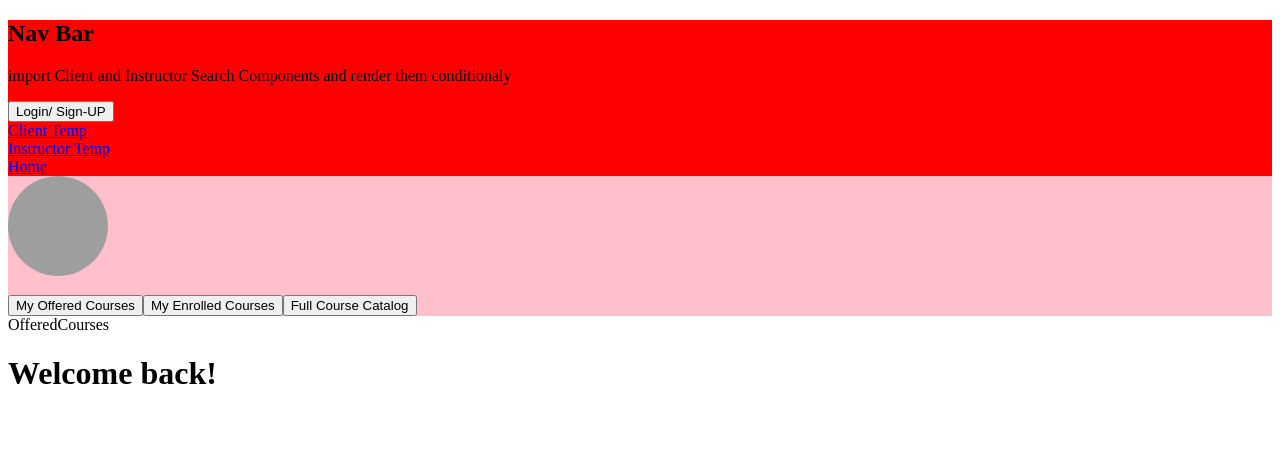
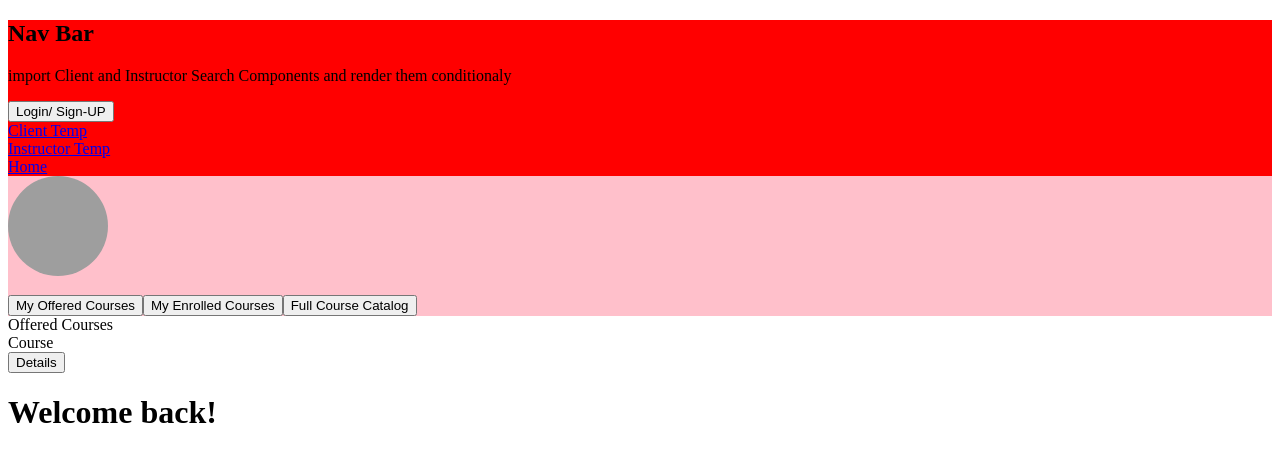
Before and after one commit to Build-Week-FT-Anywhere-Fitness-5/Front-End, a React (Create React App) app in the folder anywhere-fitness/: page /dashboard in a window 1280 px wide. Both pictures are taken after a click on the button "My Offered Courses". Shown: the top 462 px of the page. Built offline with nearby package versions, Linux system fonts and the light colour scheme; grey boxes are pictures that could not be loaded.

Commit message:
course components structured and conditionally rendering

```diff
--- /dev/null
+++ b/anywhere-fitness/src/Components/Courses/Course.js
@@ -0,0 +1,19 @@
+import React, { useState } from 'react';
+import CourseDetail from './CourseDetail';
+
+const Course = () => {
+    const [openDetail, setOpenDetail] = useState(false);
+    const handleOpenDetail = e => {
+        setOpenDetail(!openDetail);
+    }
+
+    return(
+        <>
+        <div>Course</div>
+        <button onClick={e => handleOpenDetail(e)}>Details</button>
+        {openDetail && <CourseDetail />}
+        </>
+    )
+}
+
+export default Course
--- /dev/null
+++ b/anywhere-fitness/src/Components/Courses/CourseDetail.js
@@ -0,0 +1,12 @@
+import React from 'react';
+
+const CourseDetail = () => {
+
+    return(
+        <>
+        <div>Course Detail</div>
+        </>
+    )
+}
+
+export default CourseDetail
--- a/anywhere-fitness/src/Components/Courses/EnrolledCourses.js
+++ b/anywhere-fitness/src/Components/Courses/EnrolledCourses.js
@@ -1,8 +1,12 @@
 import React from 'react';
+import Course from './Course';
 
 const EnrolledCourses = () => {
     return(
-        <div>EnrolledCourses</div>
+        <>
+            <div>EnrolledCourses</div>
+            <Course />
+        </>
     )
 }
 
--- a/anywhere-fitness/src/Components/Courses/FullCourseList.js
+++ b/anywhere-fitness/src/Components/Courses/FullCourseList.js
@@ -1,8 +1,12 @@
 import React from 'react';
+import Course from './Course';
 
 const FullCourseList = () => {
     return(
-        <div>FullCourseList</div>
+        <>
+            <div>Full Course List</div>
+            <Course />
+        </>
     )
 }
 
--- a/anywhere-fitness/src/Components/Courses/OfferedCourses.js
+++ b/anywhere-fitness/src/Components/Courses/OfferedCourses.js
@@ -1,8 +1,12 @@
 import React from 'react';
+import Course from './Course';
 
 const OfferedCourses = () => {
     return(
-        <div>OfferedCourses</div>
+        <>
+            <div>Offered Courses</div>
+            <Course />
+        </>
     )
 }
 
--- a/anywhere-fitness/src/Components/Header/InstructorProfileNav.js
+++ b/anywhere-fitness/src/Components/Header/InstructorProfileNav.js
@@ -7,21 +7,23 @@ import FullCourseList from '../Courses/FullCourseList';
 const InstructorProfileNav = props => {
     const { loginData } = props;
 
-    const [offered, setOffered] = useState(true);
+    const [offered, setOffered] = useState(false);
     const [enrolled, setEnrolled] = useState(false);
     const [full, setFull] = useState(false);
 
-    const handleOffered = () => {
+    const handleOpenOffered = e => {
         setOffered(true);
         setEnrolled(false);
         setFull(false);
     }
-    const handleEnrolled = () => {
+
+    const handleOpenEnrolled = e => {
         setOffered(false);
         setEnrolled(true);
         setFull(false);
     }
-    const handleFull = () => {
+
+    const handleOpenFull = e => {
         setOffered(false);
         setEnrolled(false);
         setFull(true);
@@ -36,9 +38,9 @@ const InstructorProfileNav = props => {
             <Section>
                 <div className="instructorProfileImg"></div>
                 <h3>{loginData.userName}</h3>
-            <button onCLick={handleOffered}>My Offered Courses</button>
-            <button onCLick={handleEnrolled}>My Enrolled Courses</button>
-            <button onCLick={handleFull}>Full Course Catalog</button>
+                <button onClick={e=> handleOpenOffered(e)}>My Offered Courses</button>
+                <button onClick={e=> handleOpenEnrolled(e)}>My Enrolled Courses</button>
+                <button onClick={e=> handleOpenFull(e)}>Full Course Catalog</button>
             </Section>
             {offered && <OfferedCourses />}
             {enrolled && <EnrolledCourses />}
```
Lines whose indentation alone changed are shown as unchanged.
